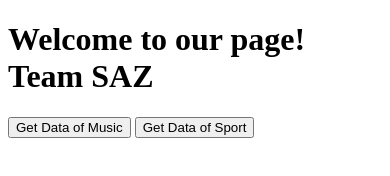
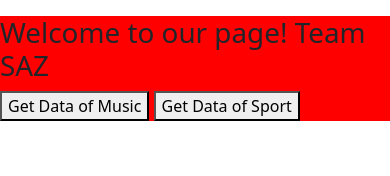
Before and after one commit to Samekah/journalism-lap-1, a plain HTML site: page Client/index.html in a window 390 px wide. Drawn offline with nearby package versions, Linux system fonts and the light colour scheme.

Commit message:
added bootstrap to index.html, added media query css, added header, nav and main structures

```diff
--- /dev/null
+++ b/Client/assets/index-media-queries.css
@@ -0,0 +1,6 @@
+@media only screen and (max-width:414px){
+    main{
+        background-color: red;
+    }
+
+}
--- a/Client/index.html
+++ b/Client/index.html
@@ -5,14 +5,28 @@
     <meta http-equiv="X-UA-Compatible" content="IE=edge">
     <meta name="viewport" content="width=device-width, initial-scale=1.0">
     <title>Home Page</title>
+    <!-- for when we want to add a favicon -->
+    <link rel="icon" href="#" type="#" sizes="16x16">
+    <link rel="stylesheet" href="./assets/index-media-queries.css">
+    <link href="https://cdn.jsdelivr.net/npm/bootstrap@5.0.2/dist/css/bootstrap.min.css" rel="stylesheet" integrity="sha384-EVSTQN3/azprG1Anm3QDgpJLIm9Nao0Yz1ztcQTwFspd3yD65VohhpuuCOmLASjC" crossorigin="anonymous">
     <script defer src="script.js"></script>
 </head>
 <body>
-    <h1>Welcome to our page! Team SAZ</h1>
-    <section id="test">
+    <header>
+        <nav class ="navbar">
+            <div class="container">
+                <a href=""></a>
+            </div>
+        </nav>
+    </header>
+    <main>
+        <h1>Welcome to our page! Team SAZ</h1>
+        <section id="test">
 
-    </section>
-    <button id="musicSubmit">Get Data of Music</button>
-    <button id="sportSubmit">Get Data of Sport</button>
+        </section>
+        <button id="musicSubmit">Get Data of Music</button>
+        <button id="sportSubmit">Get Data of Sport</button>
+    </main>
+
 </body>
 </html>
```
